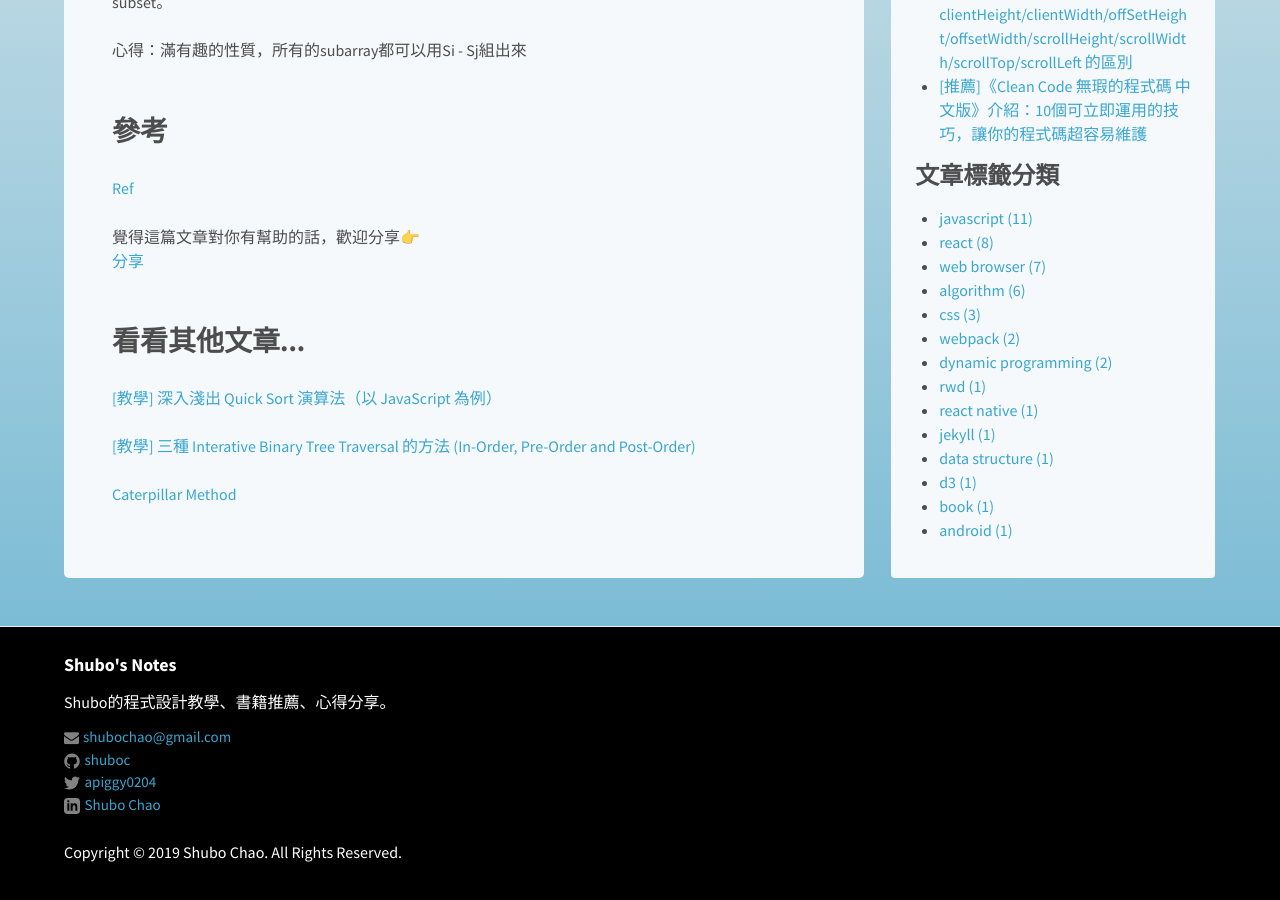
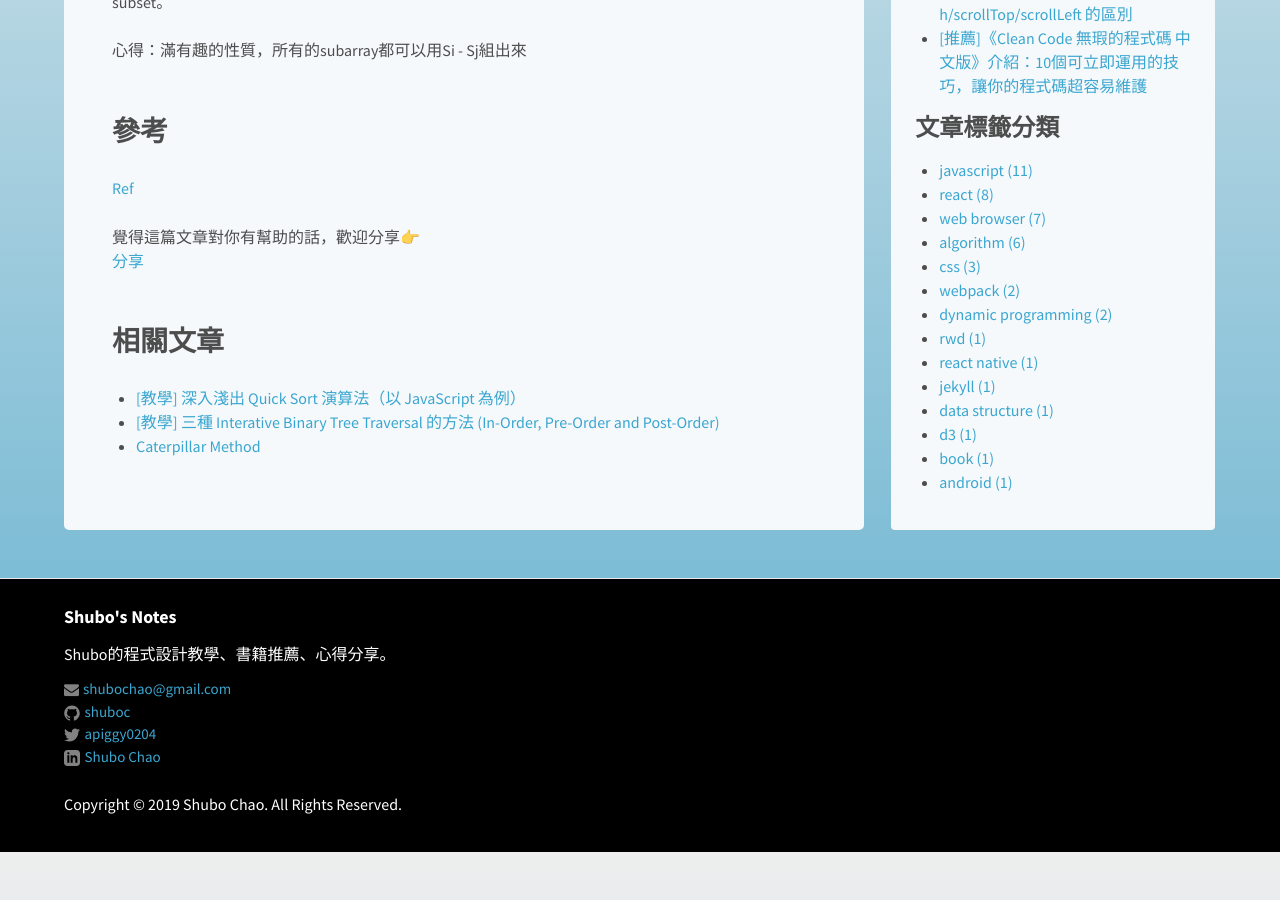
Before and after one commit to shuboc/shuboc.github.io, a Jekyll site: the page built from _posts/2017-03-27-mod-n-sum-subset-problem.md, in a window 1280 px wide and 900 px high, scrolled down 578 px. Built offline with Jekyll 4.4.1, drawn with Linux system fonts in a browser that asks for light colours; nearby versions of some CDN libraries; library files that are not in the unit come from our copies; comment, search, counter and statistics services are not loaded; after the commit the page ends 1430 px from its top, so only the background shows below that.

Commit message:
Adjust related articles to make it convert more

```diff
--- a/_includes/related.html
+++ b/_includes/related.html
@@ -1,10 +1,11 @@
 <div class="related-posts">
-  <h2>看看其他文章...</h2>
+  <h2>相關文章</h2>
 
   {% assign maxRelated = 3 %}
   {% assign minCommonTags = 1 %}
   {% assign relatedCount = 0 %}
 
+  <ul>
   <!-- Display posts that have the same tag as the current post-->
   {% for post in site.posts %}
     <!-- Calculate # of common tags -->
@@ -20,9 +21,9 @@
 
     <!-- Display hyperlink -->
     {% if sameTagCount >= minCommonTags %}
-      <p>
+      <li>
         <a href="{{ post.url }}" target="_blank" onclick="trackViewArticle(EVENT_LABEL_RELATED_ARTICLES)">{{ post.title }}</a>
-      </p>
+      </li>
       <!-- Check if # of max related posts has been reached -->
       {% assign relatedCount = relatedCount | plus: 1 %}
       {% if relatedCount >= maxRelated %}
@@ -34,9 +35,9 @@
   <!-- Recent posts (if the above is not enough) -->
   {% if relatedCount < maxRelated %}
     {% for post in site.related_posts %}
-      <p>
+      <li>
         <a href="{{ post.url }}" target="_blank" onclick="trackViewArticle(EVENT_LABEL_RELATED_ARTICLES)">{{ post.title }}</a>
-      </p>
+      </li>
       <!-- Check if # max related posts has been reached -->
       {% assign relatedCount = relatedCount | plus: 1 %}
       {% if relatedCount >= maxRelated %}
@@ -44,5 +45,6 @@
       {% endif %}
     {% endfor %}
   {% endif %}
+  </ul>
 
 </div>
```
